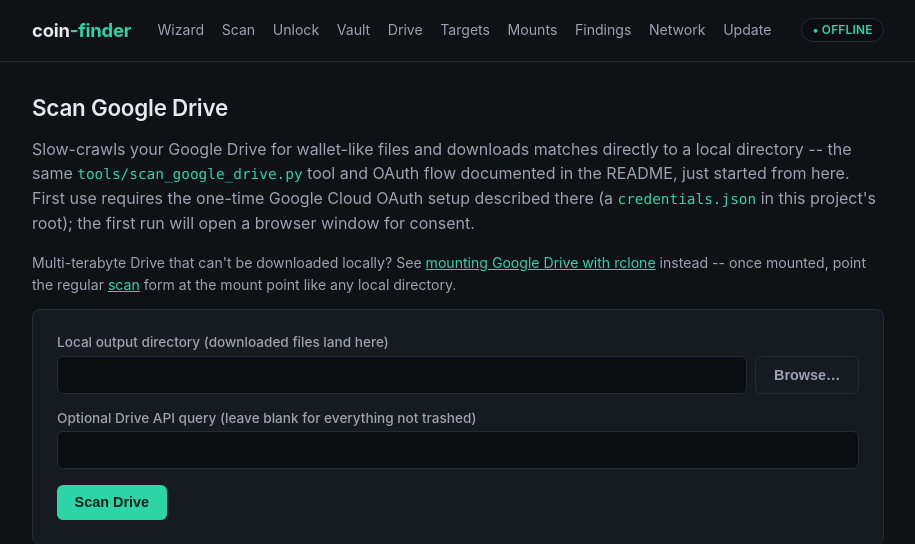
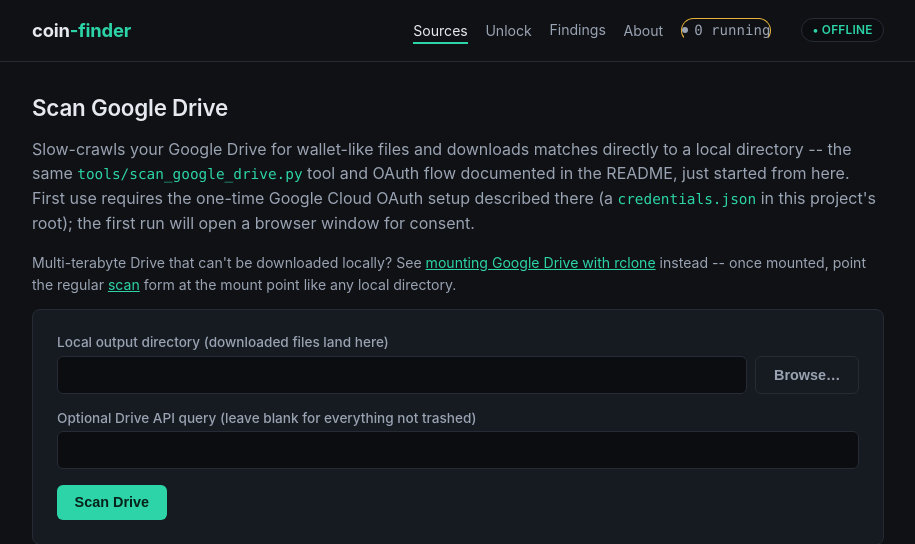
Before and after one commit to mdostal/coin-finder, a Flask app: page /drive in a window 1280 px wide. Shown: the top 544 px of the page, without its empty margins (182-1097 px from the left). Run offline with Flask 3, Linux system fonts and the light colour scheme; data that the repository does not hold is empty; some libraries are stand-ins or nearby versions.

Commit message:
Collapse nav to 4 groups (Sources/Unlock/Findings/About) + add /jobs
Picked from a multi-agent design pass (4 concepts, 3-judge critique,
synthesized into 3 options) -- the tightest of the three. Wizard,
Targets, Mounts, Drive fold into Sources; Vault and Extract Key fold
into Unlock; Findings stays standalone; Network/Update merge into
About. All existing routes are unchanged, only the nav presentation
and grouping changed.

/jobs is a new, real, durable page listing every background job
across every kind -- the actual fix for "a scan looks cancelled once
you navigate away," verified live: started a real scan, confirmed it
shows up on /jobs with correct status, confirmed the View link
navigates back to its real status page. A "N running" chip sits in
the header on every page.

Co-Authored-By: Claude Sonnet 5 <noreply@anthropic.com>

```diff
--- a/web/app.py
+++ b/web/app.py
@@ -2,6 +2,7 @@ import json
 import shutil
 import sys
 import tempfile
+import time
 from pathlib import Path
 
 sys.path.insert(0, str(Path(__file__).resolve().parent.parent))
@@ -22,7 +23,7 @@ from tools.extract_private_key import extract_wif_for_address
 from web.findings import archive, archive_all_zero_balance, list_findings, record_finding, unarchive
 from tools.unlock_exodus_wallet import run_exodus_unlock
 from tools.unlock_wallet import check_network_status, run_unlock
-from web.jobs import consume_job_result, create_job, get_job, report_progress, run_job, start_job
+from web.jobs import consume_job_result, create_job, get_job, list_jobs, report_progress, run_job, running_jobs_count, start_job
 from web.native_dialogs import pick_path
 from web.paths import app_data_dir, is_frozen
 from web.update import check_for_update, perform_update
@@ -54,6 +55,22 @@ def create_app(host="127.0.0.1"):
         )
 
     app = Flask(__name__)
+    app.jinja_env.filters["timestamp_to_local"] = lambda ts: time.strftime("%Y-%m-%d %H:%M:%S", time.localtime(ts))
+
+    @app.context_processor
+    def inject_running_jobs_count():
+        # Powers the always-visible "N running" header chip on every page
+        # (base.html) -- the fix for a background job looking "cancelled"
+        # just because you navigated away from its own status page.
+        return {"running_jobs_count": running_jobs_count()}
+
+    @app.context_processor
+    def inject_active_nav_group():
+        # Which of the 4 top-level nav groups (base.html) the current page
+        # belongs to, so its group toggle can render as active -- purely
+        # presentational, computed from the endpoint so no route needs to
+        # pass this explicitly.
+        return {"active_nav_group": _NAV_GROUP_BY_ENDPOINT.get(request.endpoint)}
 
     @app.route("/healthz")
     def healthz():
@@ -126,7 +143,7 @@ def create_app(host="127.0.0.1"):
         if not input_dir or not Path(input_dir).is_dir():
             return render_template("index.html", error=f"Not a directory: {input_dir}"), 400
 
-        job_id = create_job()
+        job_id = create_job(kind="scan", label=input_dir)
         start_job(job_id, _run_scan_job, input_dir, job_id)
         return redirect(url_for("scan_status", job_id=job_id))
 
@@ -156,7 +173,7 @@ def create_app(host="127.0.0.1"):
         if not wallet_path or not Path(wallet_path).is_file():
             return render_template("index.html", error=f"Not a file: {wallet_path}"), 400
 
-        job_id = create_job()
+        job_id = create_job(kind="scan-wallet-dat", label=wallet_path)
         start_job(job_id, _run_scan_wallet_dat_job, wallet_path, job_id)
         return redirect(url_for("item_result", job_id=job_id))
 
@@ -166,7 +183,7 @@ def create_app(host="127.0.0.1"):
         if not addresses:
             return render_template("index.html", error="Enter at least one address."), 400
 
-        job_id = run_job(_run_crawl_job, addresses)
+        job_id = run_job(_run_crawl_job, addresses, kind="crawl", label=f"{len(addresses)} address(es)")
         return redirect(url_for("item_result", job_id=job_id))
 
     @app.route("/item/fork-coins", methods=["POST"])
@@ -175,7 +192,7 @@ def create_app(host="127.0.0.1"):
         if not addresses:
             return render_template("index.html", error="Enter at least one address."), 400
 
-        job_id = run_job(_run_fork_coins_job, addresses)
+        job_id = run_job(_run_fork_coins_job, addresses, kind="fork-coins", label=f"{len(addresses)} address(es)")
         return redirect(url_for("item_result", job_id=job_id))
 
     @app.route("/item/find-seed-phrases", methods=["POST"])
@@ -184,7 +201,7 @@ def create_app(host="127.0.0.1"):
         if not target_path or not Path(target_path).exists():
             return render_template("index.html", error=f"Not found: {target_path}"), 400
 
-        job_id = run_job(_run_find_seed_phrases_job, target_path)
+        job_id = run_job(_run_find_seed_phrases_job, target_path, kind="find-seed-phrases", label=target_path)
         return redirect(url_for("item_result", job_id=job_id))
 
     @app.route("/item/match-seed-phrases", methods=["POST"])
@@ -193,7 +210,7 @@ def create_app(host="127.0.0.1"):
         if not phrases_file or not Path(phrases_file).is_file():
             return render_template("index.html", error=f"Not a file: {phrases_file}"), 400
 
-        job_id = run_job(_run_match_seed_phrases_job, phrases_file)
+        job_id = run_job(_run_match_seed_phrases_job, phrases_file, kind="match-seed-phrases", label=phrases_file)
         return redirect(url_for("item_result", job_id=job_id))
 
     @app.route("/item-result/<job_id>")
@@ -263,7 +280,9 @@ def create_app(host="127.0.0.1"):
             candidates_path = f.name
 
         job_fn = _run_exodus_unlock_job if kind == "exodus" else _run_btcrecover_unlock_job
-        job_id = run_job(job_fn, target_path, candidates_path, allow_online=allow_online, vault_pairs=vault_pairs, secret=True)
+        job_id = run_job(
+            job_fn, target_path, candidates_path, allow_online=allow_online, vault_pairs=vault_pairs, secret=True, kind="unlock", label=target_path
+        )
         return redirect(url_for("item_unlock_status", job_id=job_id))
 
     @app.route("/item/unlock-status/<job_id>")
@@ -315,7 +334,9 @@ def create_app(host="127.0.0.1"):
         if not address:
             return render_template("extract_key.html", network_status=network_status, error="Enter the address to extract a key for."), 400
 
-        job_id = run_job(extract_wif_for_address, wallet_path, address, allow_online=allow_online, secret=True)
+        job_id = run_job(
+            extract_wif_for_address, wallet_path, address, allow_online=allow_online, secret=True, kind="extract-key", label=f"{address} ({wallet_path})"
+        )
         return redirect(url_for("item_extract_key_status", job_id=job_id))
 
     @app.route("/item/extract-key-status/<job_id>")
@@ -388,7 +409,7 @@ def create_app(host="127.0.0.1"):
         if not output_dir:
             return render_template("drive.html", error="Enter a local output directory."), 400
 
-        job_id = run_job(_run_drive_scan_job, output_dir, query)
+        job_id = run_job(_run_drive_scan_job, output_dir, query, kind="drive-scan", label=output_dir)
         return redirect(url_for("item_result", job_id=job_id))
 
     @app.route("/targets")
@@ -418,7 +439,7 @@ def create_app(host="127.0.0.1"):
 
     @app.route("/mounts/install-rclone", methods=["POST"])
     def mounts_install_rclone():
-        job_id = create_job()
+        job_id = create_job(kind="install-rclone", label="rclone")
         start_job(job_id, _run_install_rclone_job, job_id)
         return redirect(url_for("item_result", job_id=job_id))
 
@@ -509,6 +530,10 @@ def create_app(host="127.0.0.1"):
         kind = request.args.get("kind", "gdrive")
         return render_template("wizard_cloud.html", kind=kind, rclone_installed=is_rclone_installed(), remotes=list_remotes())
 
+    @app.route("/jobs")
+    def jobs_page():
+        return render_template("jobs.html", jobs=list_jobs(), status_endpoint=_job_status_endpoint)
+
     @app.route("/network")
     def network_page():
         return render_template("network.html", network_status=check_network_status())
@@ -523,6 +548,60 @@ def create_app(host="127.0.0.1"):
         return render_template("update.html", status=check_for_update(), result=result)
 
     return app
+
+
+_NAV_GROUP_BY_ENDPOINT = {
+    # Sources -- everything about acquiring/choosing what to scan, plus the scan action itself.
+    "index": "sources",
+    "wizard_start": "sources",
+    "wizard_choose": "sources",
+    "wizard_cloud": "sources",
+    "targets_page": "sources",
+    "targets_add": "sources",
+    "targets_remove": "sources",
+    "mounts_page": "sources",
+    "mounts_install_rclone": "sources",
+    "mounts_mount": "sources",
+    "mounts_unmount": "sources",
+    "mounts_bind": "sources",
+    "drive_form": "sources",
+    "drive_scan": "sources",
+    "start_scan": "sources",
+    "scan_status": "sources",
+    "item_scan_wallet_dat": "sources",
+    # Unlock -- testing/saving passwords, extracting keys.
+    "item_unlock_form": "unlock",
+    "item_unlock": "unlock",
+    "item_unlock_status": "unlock",
+    "item_unlock_result": "unlock",
+    "item_extract_key_form": "unlock",
+    "item_extract_key": "unlock",
+    "item_extract_key_status": "unlock",
+    "item_extract_key_result": "unlock",
+    "vault_page": "unlock",
+    "vault_add": "unlock",
+    "vault_revoke": "unlock",
+    # Findings -- standalone, not a dropdown group.
+    "findings_page": "findings",
+    "findings_archive": "findings",
+    "findings_unarchive": "findings",
+    "findings_archive_all_zero": "findings",
+    # About -- network transparency + update mechanics.
+    "network_page": "about",
+    "update_page": "about",
+    "update_run": "about",
+}
+
+_STATUS_ENDPOINT_BY_KIND = {
+    "scan": "scan_status",
+    "unlock": "item_unlock_status",
+    "extract-key": "item_extract_key_status",
+}
+
+
+def _job_status_endpoint(kind):
+    """Every job kind not listed here shares the generic item_result status page -- true for scan-wallet-dat, crawl, fork-coins, find/match-seed-phrases, drive-scan, and install-rclone."""
+    return _STATUS_ENDPOINT_BY_KIND.get(kind, "item_result")
 
 
 def _split_lines(raw):
--- a/web/static/style.css
+++ b/web/static/style.css
@@ -83,6 +83,62 @@ nav.topnav a:hover {
   color: var(--text);
   border-bottom-color: var(--accent-dim);
 }
+
+.nav-single.active, .nav-group-toggle.active {
+  color: var(--text);
+  border-bottom-color: var(--accent);
+}
+
+.nav-group { position: relative; }
+.nav-group-toggle { cursor: pointer; }
+
+.nav-dropdown {
+  display: none;
+  position: absolute;
+  top: 100%;
+  left: 0;
+  margin-top: 0.6rem;
+  background: var(--bg-raised);
+  border: 1px solid var(--border);
+  border-radius: 8px;
+  padding: 0.4rem;
+  min-width: 200px;
+  box-shadow: 0 8px 24px rgba(0, 0, 0, 0.35);
+  z-index: 20;
+}
+.nav-group:hover .nav-dropdown,
+.nav-group:focus-within .nav-dropdown {
+  display: flex;
+  flex-direction: column;
+}
+.nav-dropdown a {
+  color: var(--text-dim);
+  text-decoration: none;
+  font-size: 0.86rem;
+  padding: 0.45rem 0.6rem;
+  border-radius: 5px;
+  border-bottom: none;
+  white-space: nowrap;
+}
+.nav-dropdown a:hover { color: var(--text); background: var(--bg-inset); border-bottom: none; }
+.nav-dropdown a.subtle-link { color: var(--text-dim); font-size: 0.8rem; border-top: 1px solid var(--border); margin-top: 0.3rem; padding-top: 0.55rem; }
+
+.jobs-chip {
+  display: inline-flex;
+  align-items: center;
+  gap: 0.4rem;
+  font-family: var(--mono);
+  font-size: 0.72rem;
+  color: var(--warning);
+  text-decoration: none;
+  border: 1px solid var(--warning);
+  border-radius: 999px;
+  padding: 0.22rem 0.65rem;
+  white-space: nowrap;
+}
+.jobs-chip .dot { width: 6px; height: 6px; border-radius: 50%; background: var(--warning); }
+.jobs-chip .dot.idle { background: var(--text-dim); }
+.jobs-chip:hover { border-color: var(--text); color: var(--text); }
 
 h1, h2, h3 {
   font-weight: 600;
--- a/web/templates/base.html
+++ b/web/templates/base.html
@@ -14,16 +14,35 @@
   <div class="page">
     <a class="brand" href="{{ url_for('index') }}">coin<span>-finder</span></a>
     <nav class="topnav">
-      <a href="{{ url_for('wizard_start') }}">Wizard</a>
-      <a href="{{ url_for('index') }}">Scan</a>
-      <a href="{{ url_for('item_unlock_form') }}">Unlock</a>
-      <a href="{{ url_for('vault_page') }}">Vault</a>
-      <a href="{{ url_for('drive_form') }}">Drive</a>
-      <a href="{{ url_for('targets_page') }}">Targets</a>
-      <a href="{{ url_for('mounts_page') }}">Mounts</a>
-      <a href="{{ url_for('findings_page') }}">Findings</a>
-      <a href="{{ url_for('network_page') }}">Network</a>
-      <a href="{{ url_for('update_page') }}">Update</a>
+      <div class="nav-group">
+        <a href="{{ url_for('targets_page') }}" class="nav-group-toggle{{ ' active' if active_nav_group == 'sources' }}">Sources</a>
+        <div class="nav-dropdown">
+          <a href="{{ url_for('targets_page') }}">Manage</a>
+          <a href="{{ url_for('mounts_page') }}">Cloud &mdash; Mounts</a>
+          <a href="{{ url_for('drive_form') }}">Cloud &mdash; Google Drive</a>
+          <a href="{{ url_for('index') }}">Scan</a>
+          <a href="{{ url_for('wizard_start') }}" class="subtle-link">Guided setup</a>
+        </div>
+      </div>
+      <div class="nav-group">
+        <a href="{{ url_for('item_unlock_form') }}" class="nav-group-toggle{{ ' active' if active_nav_group == 'unlock' }}">Unlock</a>
+        <div class="nav-dropdown">
+          <a href="{{ url_for('item_unlock_form') }}">Try</a>
+          <a href="{{ url_for('vault_page') }}">Vault</a>
+          <a href="{{ url_for('item_extract_key_form') }}" class="subtle-link">Extract a private key</a>
+        </div>
+      </div>
+      <a href="{{ url_for('findings_page') }}" class="nav-single{{ ' active' if active_nav_group == 'findings' }}">Findings</a>
+      <div class="nav-group">
+        <a href="{{ url_for('network_page') }}" class="nav-group-toggle{{ ' active' if active_nav_group == 'about' }}">About</a>
+        <div class="nav-dropdown">
+          <a href="{{ url_for('network_page') }}">Network</a>
+          <a href="{{ url_for('update_page') }}">Update</a>
+        </div>
+      </div>
+      <a href="{{ url_for('jobs_page') }}" class="jobs-chip" title="Background jobs -- survives navigating away">
+        <span class="dot{{ ' idle' if running_jobs_count == 0 }}"></span>{{ running_jobs_count }} running
+      </a>
       <span id="conn-status" class="conn-status conn-unknown" title="Checking network status...">&bull; checking&hellip;</span>
     </nav>
   </div>
```
Also changed, not shown: tests/test_jobs.py (added, +68 -0 lines), tests/test_web_app_jobs_page.py (added, +45 -0 lines), web/jobs.py (+42 -3 lines), web/templates/jobs.html (added, +37 -0 lines), CHANGELOG.md.
